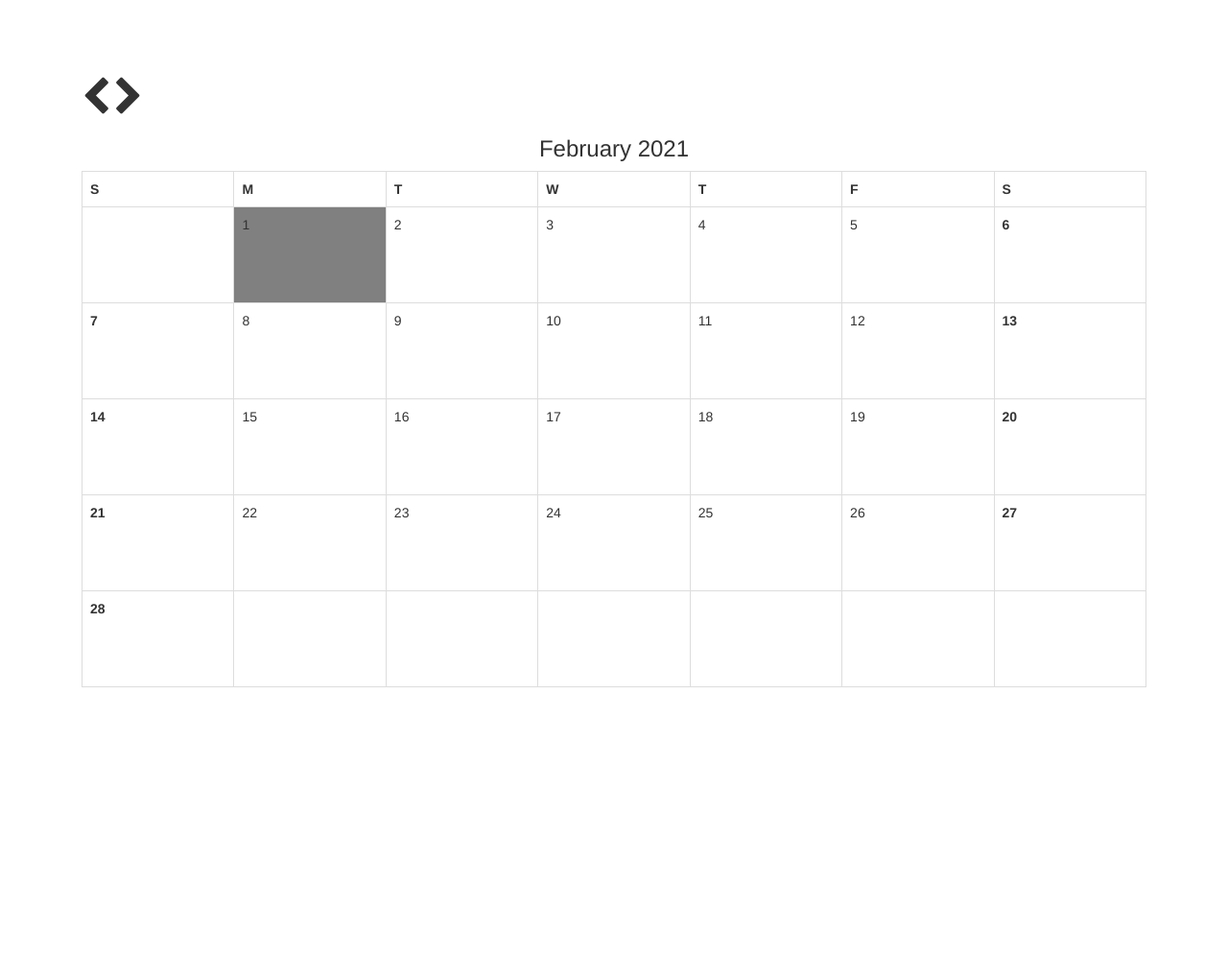
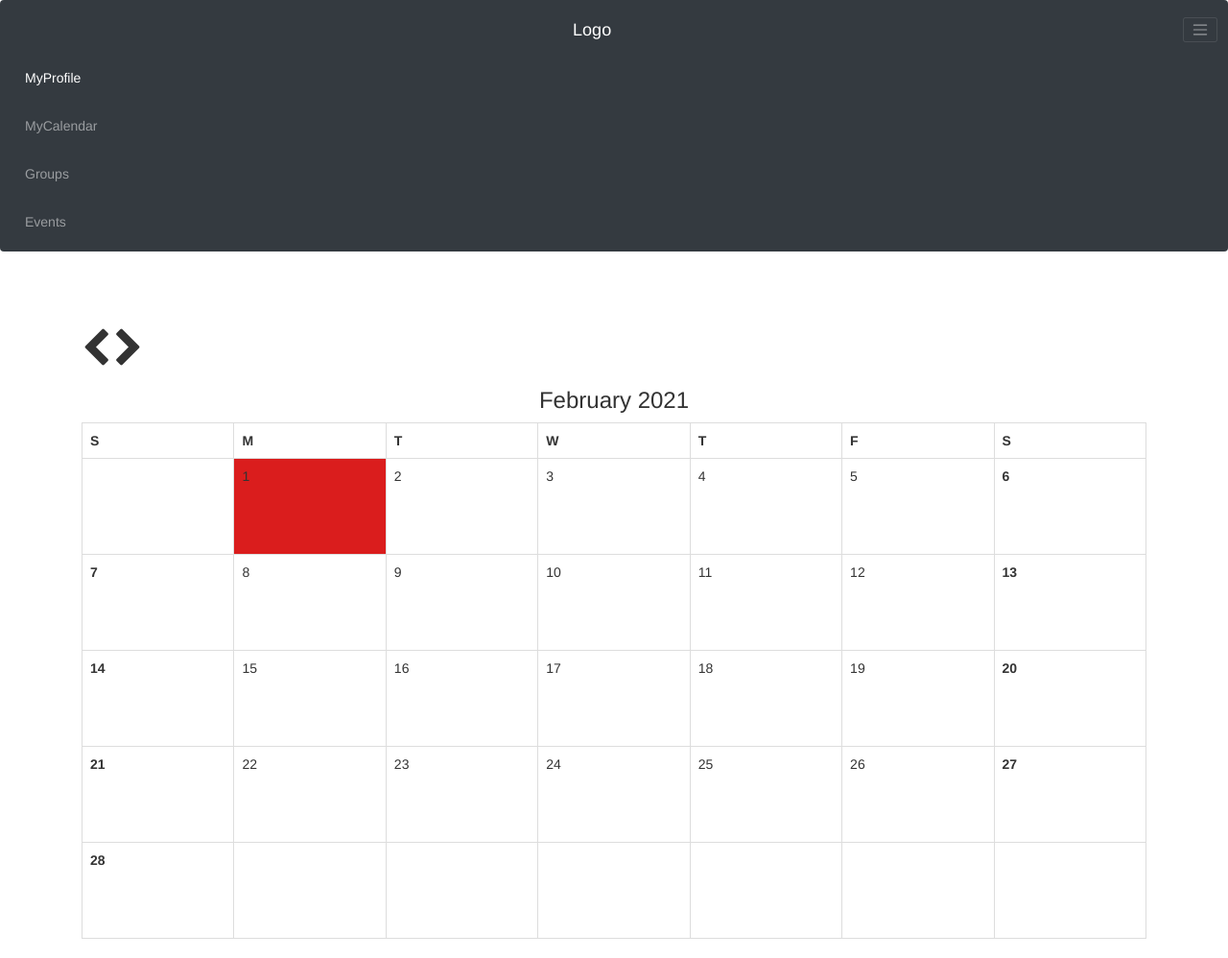
Before and after one commit to LukeTraynor/NEA, a PHP site: page /public/Calendar.html in a window 1280 px wide. Shown: the whole page at 96% size. Before the commit the page ends 716 px from the top, so only its background shows below. Run offline with PHP 8.4, Linux system fonts and the light colour scheme; some libraries are stand-ins or nearby versions.

Commit message:
GHI-20-Adding-calendar-to-navbar

```diff
--- a/site/public/Calendar.html
+++ b/site/public/Calendar.html
@@ -25,6 +25,30 @@
 <link rel="stylesheet" type="text/css" href="https://maxcdn.bootstrapcdn.com/bootstrap/3.3.7/css/bootstrap.min.css">
 <script src="https://ajax.googleapis.com/ajax/libs/jquery/2.1.1/jquery.min.js"></script>
 <script src="https://maxcdn.bootstrapcdn.com/bootstrap/3.3.7/js/bootstrap.min.js"></script>
+<nav class="navbar navbar-dark bg-dark">
+    <a class="navbar-brand" href="#">Logo</a>
+    <button class="navbar-toggler" type="button" data-toggle="collapse" data-target="#navbarsExample01" aria-controls="navbarsExample01" aria-expanded="false" aria-label="Toggle navigation">
+        <span class="navbar-toggler-icon"></span>
+    </button>
+
+    <div class="collapse navbar-collapse" id="navbarsExample01">
+        <ul class="navbar-nav mr-auto">
+            <li class="nav-item active">
+                <a class="nav-link" href="profile.html">MyProfile <span class="sr-only">(current)</span></a>
+            </li>
+            <li class="nav-item">
+                <a class="nav-link" href="Calendar.html">MyCalendar</a>
+            </li>
+            <li class="nav-item">
+                <a class="nav-link" href="Groups.html">Groups</a>
+            </li>
+            <li class="nav-item">
+                <a class="nav-link" href="Events.html">Events</a>
+                </div>
+            </li>
+    </ul>
+    </div>
+</nav>
 <div class="container">
   <i class="prev-month fa fa-chevron-left fa-3x"></i> <i class="next-month fa fa-chevron-right fa-3x"></i>
   <br>
--- a/site/public/Event.html
+++ b/site/public/Event.html
@@ -34,7 +34,7 @@
                 <a class="nav-link" href="profile.html">MyProfile <span class="sr-only">(current)</span></a>
             </li>
             <li class="nav-item">
-                <a class="nav-link" href="#">MyCalendar</a>
+                <a class="nav-link" href="Calendar.html">MyCalendar</a>
             </li>
             <li class="nav-item">
                 <a class="nav-link" href="Groups.html">Groups</a>
--- a/site/public/Events.html
+++ b/site/public/Events.html
@@ -33,7 +33,7 @@
                 <a class="nav-link" href="profile.html">MyProfile <span class="sr-only">(current)</span></a>
             </li>
             <li class="nav-item">
-                <a class="nav-link" href="#">MyCalendar</a>
+                <a class="nav-link" href="Calendar.html">MyCalendar</a>
             </li>
             <li class="nav-item">
                 <a class="nav-link" href="Groups.html">Groups</a>
--- a/site/public/Group.html
+++ b/site/public/Group.html
@@ -34,7 +34,7 @@
                 <a class="nav-link" href="profile.html">MyProfile <span class="sr-only">(current)</span></a>
             </li>
             <li class="nav-item">
-                <a class="nav-link" href="#">MyCalendar</a>
+                <a class="nav-link" href="Calendar.html">MyCalendar</a>
             </li>
             <li class="nav-item">
                 <a class="nav-link" href="Groups.html">Groups</a>
--- a/site/public/Groups.html
+++ b/site/public/Groups.html
@@ -34,7 +34,7 @@
                 <a class="nav-link" href="profile.html">MyProfile <span class="sr-only">(current)</span></a>
             </li>
             <li class="nav-item">
-                <a class="nav-link" href="#">MyCalendar</a>
+                <a class="nav-link" href="Calendar.html">MyCalendar</a>
             </li>
             <li class="nav-item">
                 <a class="nav-link" href="Groups.html">Groups</a>
--- a/site/public/css/Calendar.css
+++ b/site/public/css/Calendar.css
@@ -18,7 +18,7 @@
   }
 
   .today {
-    background-color: gray;
+    background-color: rgb(218, 29, 29);
   }
 
   th:nth-of-type(7),
--- a/site/public/profile.html
+++ b/site/public/profile.html
@@ -34,7 +34,7 @@
                 <a class="nav-link" href="profile.html">MyProfile <span class="sr-only">(current)</span></a>
             </li>
             <li class="nav-item">
-                <a class="nav-link" href="#">MyCalendar</a>
+                <a class="nav-link" href="Calendar.html">MyCalendar</a>
             </li>
             <li class="nav-item">
                 <a class="nav-link" href="Groups.html">Groups</a>
```
